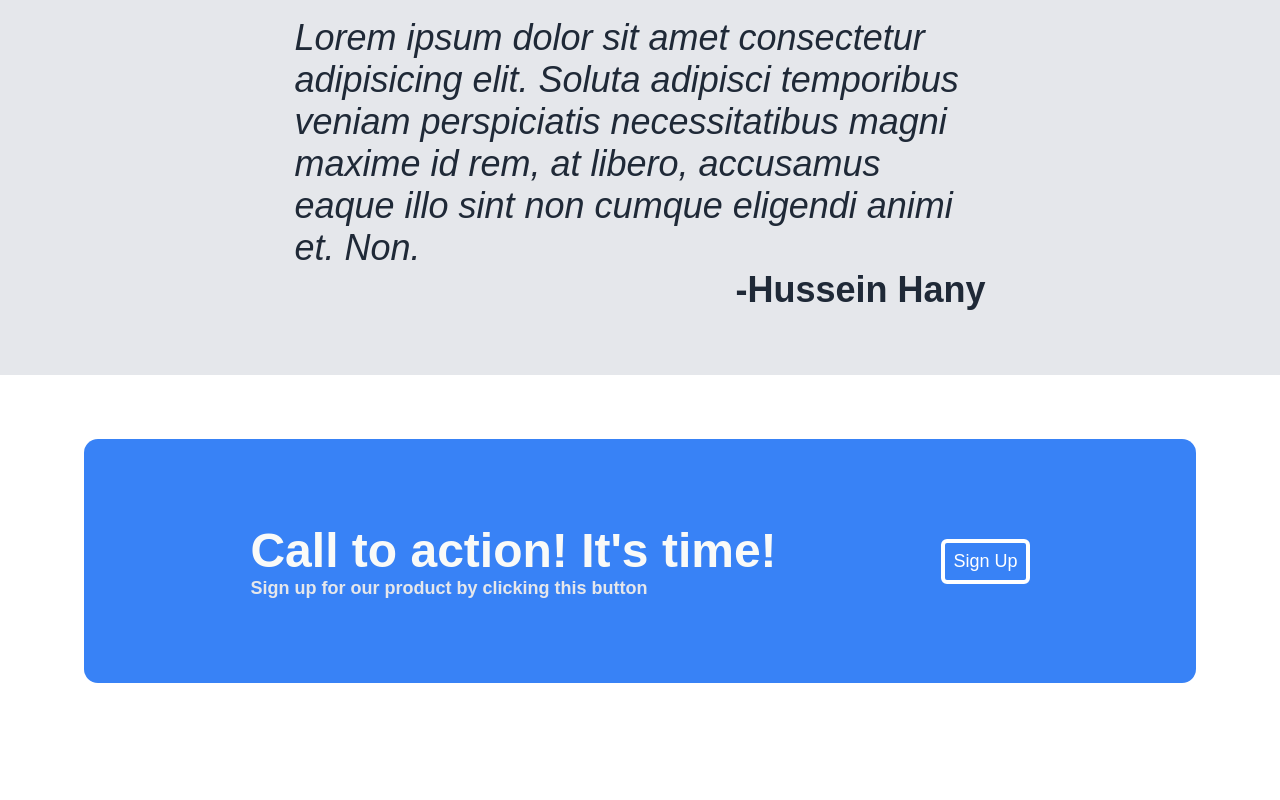
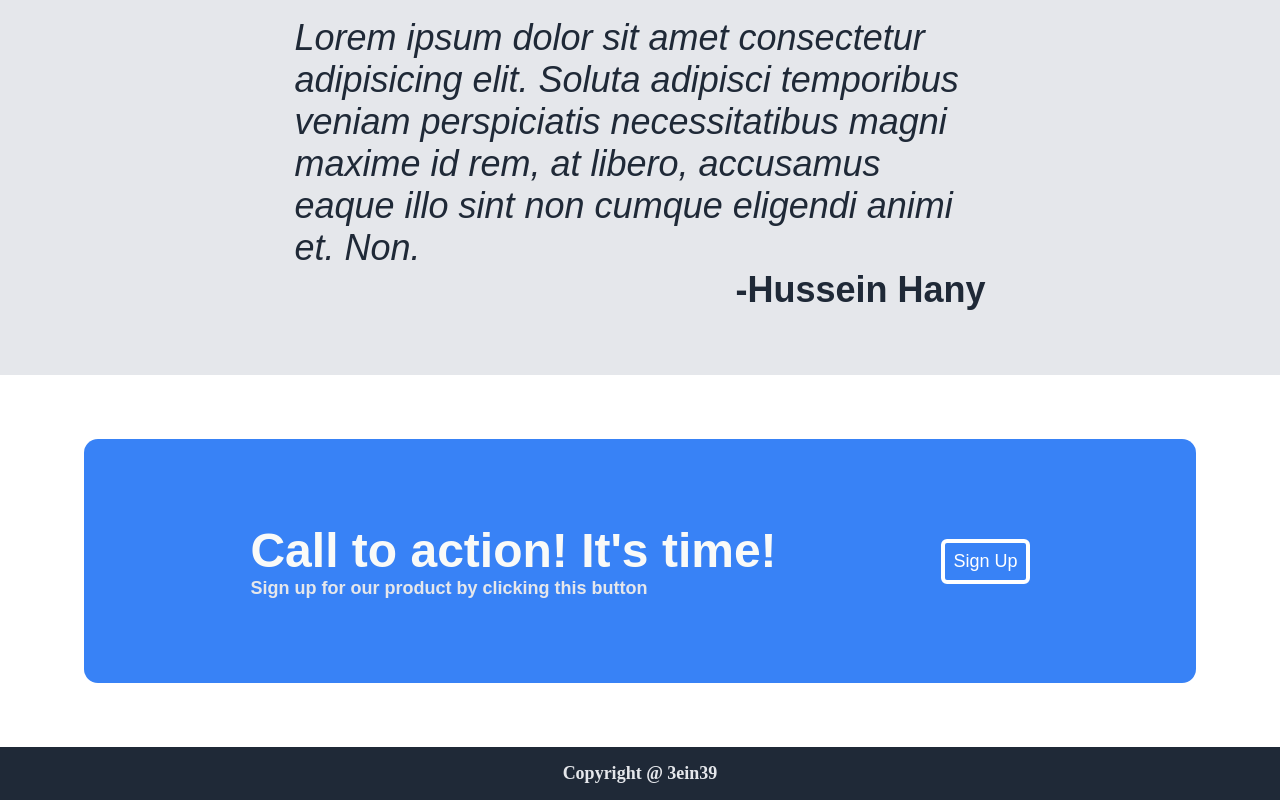
Before and after one commit to 3ein39/odin-landing-page, a plain HTML site: page index.html in a window 1280 px wide. Shown: the part 1173-1973 px from the top of the page. Before the commit the page ends 1920 px from the top, so only its background shows below. Drawn offline with Linux system fonts and the light colour scheme.

Commit message:
Finish footer code

```diff
--- a/index.html
+++ b/index.html
@@ -92,6 +92,9 @@
         <button class="call-button">Sign Up</button>
     </div>
 
+    <footer class="dark-background secondary-text">
+        Copyright @ 3ein39
+    </footer>
 </body>
 
 </html>
--- a/styles.css
+++ b/styles.css
@@ -168,3 +168,10 @@ li {
     border-style: solid;
     height: fit-content;
 }
+
+footer {
+    font-weight: bold;
+    padding: 16px;
+    display: flex;
+    justify-content: center;
+}
```
